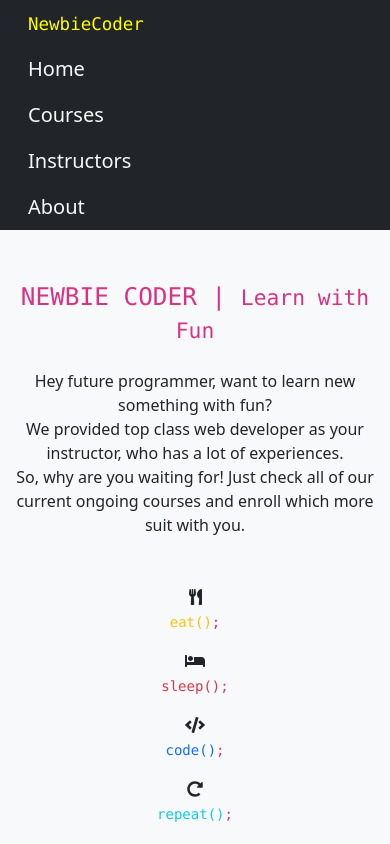
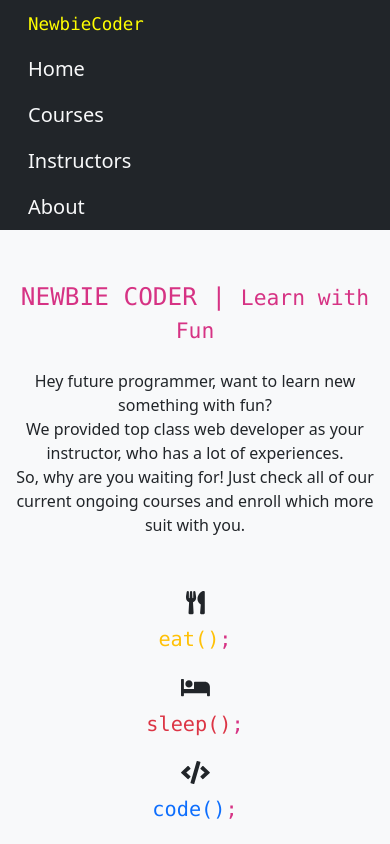
Before and after one commit to imRHB/newbie-coder, a React (Create React App) app: page / in a window 390 px wide. Shown: the top 844 px of the page. Built offline with nearby package versions, Linux system fonts and the light colour scheme; no server answers.

Commit message:
fix minor bugs and responsiveness added for small and medium screen

```diff
--- a/src/App.js
+++ b/src/App.js
@@ -9,7 +9,6 @@ import Instructors from './components/Instructors/Instructors';
 import NotFound from './components/NotFound/NotFound';
 import CourseDetails from './components/CourseDetails/CourseDetails';
 import Courses from './components/Courses/Courses';
-import Navbar from './components/Navbar/Navbar';
 
 function App() {
 
@@ -17,7 +16,6 @@ function App() {
     <div>
       <BrowserRouter>
         <Nav></Nav>
-        {/* <Navbar></Navbar> */}
         <Switch>
           <Route exact path="/">
             <Home></Home>
--- a/src/components/Header/Header.js
+++ b/src/components/Header/Header.js
@@ -17,7 +17,7 @@ const Header = () => {
                 <p className="m-0">We provided top class web developer as your instructor, who has a lot of experiences.</p>
                 <p>So, why are you waiting for! Just check all of our current ongoing courses and enroll which more suit with you.</p>
 
-                <Row xs={1} sm={2} md={4} className="mt-5">
+                <Row xs={1} sm={2} md={4} className="mt-5 mx-auto fs-3" style={{ maxWidth: '560px' }}>
                     <Col>
                         <p className="m-0">{eat}</p>
                         <p><code><span className="text-warning">eat()</span>;</code></p>
--- a/src/components/Instructor/Instructor.js
+++ b/src/components/Instructor/Instructor.js
@@ -5,7 +5,7 @@ const Instructor = (props) => {
     const { name, img, position, company } = props.instructor;
     return (
         <Col>
-            <Card>
+            <Card className="h-100">
                 <Card.Img variant="top" src={img} />
                 <Card.Body>
                     <Card.Title>{name}</Card.Title>
--- a/src/components/Navbar/Navbar.js
+++ /dev/null
@@ -1,19 +0,0 @@
-import React from 'react';
-import { NavLink } from 'react-bootstrap';
-import Nav from '../Nav/Nav';
-
-const Navbar = () => {
-    return (
-        <Navbar bg="dark" variant="dark">
-            {/* <Navbar.Brand href="#home">Navbar</Navbar.Brand> */}
-            <Nav className="me-auto">
-                <NavLink to="/home">Home</NavLink>
-                {/* <Nav.Link href="#home">Home</Nav.Link>
-                    <Nav.Link href="#features">Features</Nav.Link>
-                    <Nav.Link href="#pricing">Pricing</Nav.Link> */}
-            </Nav>
-        </Navbar>
-    );
-};
-
-export default Navbar;
```
